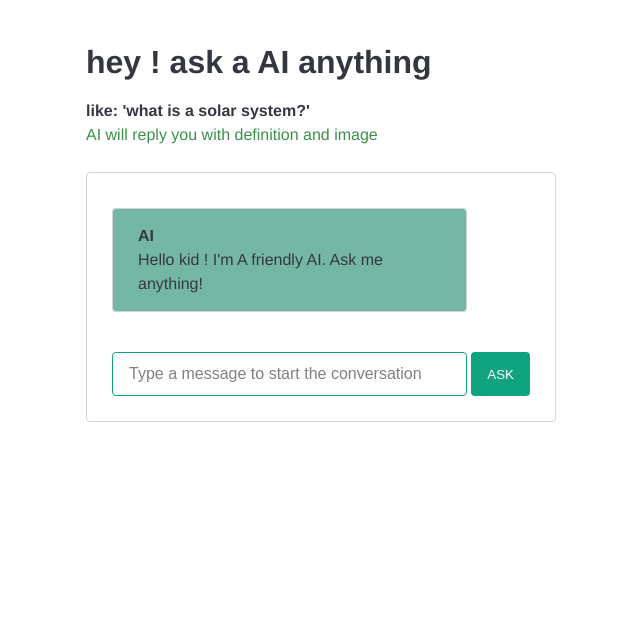
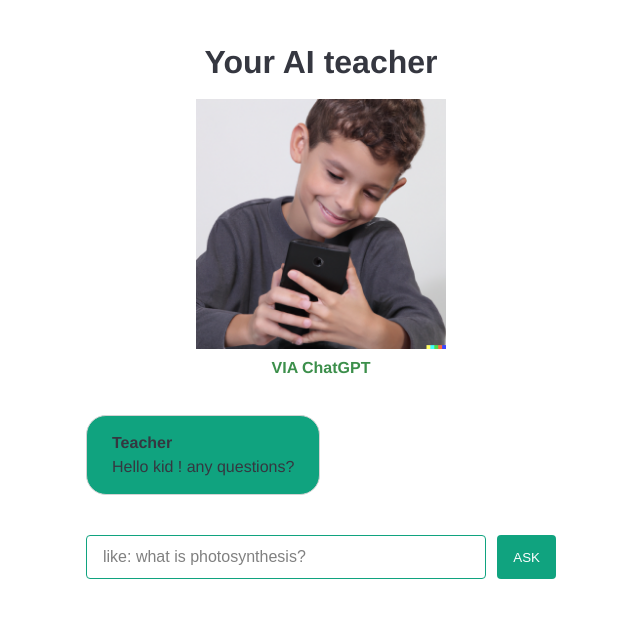
Before and after one commit to 32xnabin/chatGPT-kid, a Next.js app: page / in a window 1280 px wide. Shown: the top 618 px of the page, without its empty margins (319-959 px from the left). Built offline with nearby package versions, Linux system fonts and the light colour scheme; a web font is replaced by a local one.

Commit message:
ui changes

```diff
--- a/components/chat-box.tsx
+++ b/components/chat-box.tsx
@@ -6,7 +6,7 @@
 
 const PreLoader = () => (
   <div className="prompt left">
-    <p className="name">AI</p>
+    <p className="name">Teacher</p>
     <div className="loader">
       <div></div>
       <div></div>
@@ -23,7 +23,7 @@
       aria-label="chat input"
       required
       value={input}
-      placeholder="Type a message to start the conversation"
+      placeholder="like: what is photosynthesis?"
       onKeyDown={(e) => {
         if (e.key === "Enter") {
           sendMessage(input);
@@ -113,7 +113,7 @@
   };
 
   return (
-    <div className="dialogue">
+    <div>
       {messages.map(({ message, who, image }, index) => (
         <ChatMessage key={index} who={who} message={message} image={image} />
       ))}
--- a/components/chat-message.tsx
+++ b/components/chat-message.tsx
@@ -7,7 +7,7 @@
 export const initialMessages: Message[] = [
   {
     who: "bot",
-    message: "Hello kid ! I'm A friendly AI. Ask me anything!",
+    message: "Hello kid ! any questions?",
     image: "",
   },
 ];
@@ -19,8 +19,8 @@
 
   return (
     <div className={`prompt ${who != "bot" ? "right" : "left"}`}>
+      <p className="name">{who != "bot" ? "You" : "Teacher"}</p>
       <div>
-        <p className="name">{who != "bot" ? "You" : "AI"}</p>
         <p className="msg">
           {message}
           {image !== "" && who == "bot" && (
--- a/pages/api/chat.ts
+++ b/pages/api/chat.ts
@@ -5,7 +5,7 @@
   throw new Error("Missing Environment Variable OPENAI_API_KEY");
 }
 
-const botName = "AI";
+const botName = "Teacher";
 const userName = "User";
 
 const generatePromptFromMessages = (messages: Message[]) => {
--- a/pages/index.tsx
+++ b/pages/index.tsx
@@ -4,11 +4,12 @@
   return (
     <div className="wrapper">
       <section>
-        <h1>hey ! ask a AI anything </h1>
-        <p style={{ fontWeight: "bold" }}>like: 'what is a solar system?'</p>
-        <p style={{ color: "#3c8f4b" }}>
-          AI will reply you with definition and image
-        </p>
+        <div style={{ textAlign: "center" }}>
+          <h1>Your AI teacher</h1>
+          <img width="250" style={{ margin: "0px auto" }} src="/kid1.png" />
+
+          <p style={{ fontWeight: "bold", color: "#3c8f4b" }}>VIA ChatGPT</p>
+        </div>
       </section>
       <section>
         <ChatBox />
--- a/styles/global.css
+++ b/styles/global.css
@@ -58,7 +58,7 @@
 }
 .prompt {
   clear: both;
-  border-radius: 4px;
+  border-radius: 20px;
   border: 1px solid lightgray;
   padding: 15px 25px;
   max-width: 85%;
@@ -100,7 +100,7 @@
 }
 .left {
   float: left;
-  background: #75b7a5;
+  background: #10a37f;
 }
 
 .right {
```
Also changed, not shown: public/kid1.png (added).
